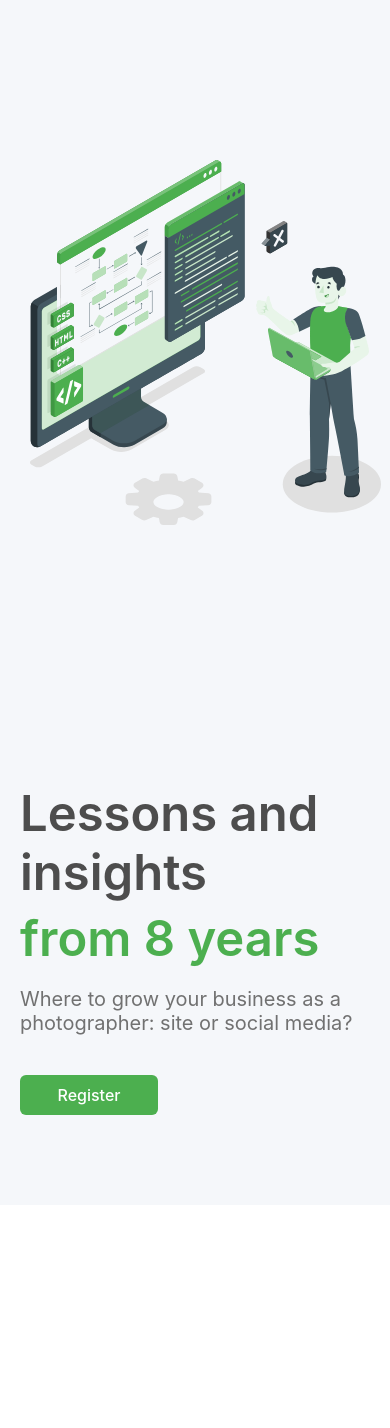
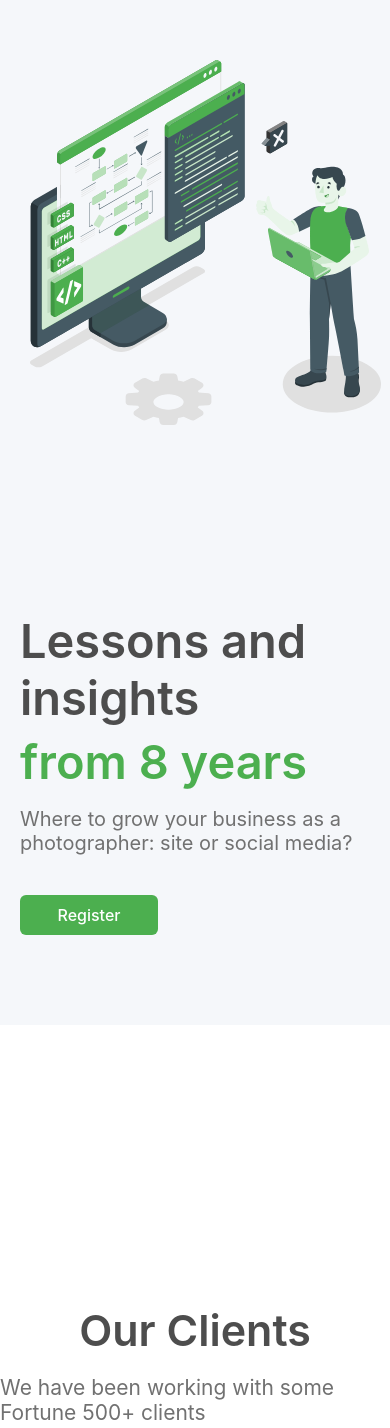
Before and after one commit to Divinegirl8/myReactAssignment, a React (Create React App) app: page / in a window 390 px wide. Shown: the part 140-1568 px from the top of the page. Built offline with nearby package versions, Linux system fonts and the light colour scheme.

Commit message:
first commit

```diff
--- a/src/features/Home/Hero/index.module.css
+++ b/src/features/Home/Hero/index.module.css
@@ -116,7 +116,7 @@ margin-left: 250px;
         display: block;
         width: 90%;
         padding-left: 30px;
-        padding-top: 300px;
+        padding-top: 200px;
     }
     .hero_img{
         display: none;
@@ -138,7 +138,7 @@ margin-left: 250px;
 
     .lesson{
         padding-top: 120px;
-        font-size: 49px;
+        font-size: 47px;
     }
 
 
@@ -147,7 +147,7 @@ margin-left: 250px;
     }
 
     .ins{
-        margin-top:90px;
+        margin-top:20px;
         margin-bottom:90px;
         font-size: 20px;
         margin-left: 20px;
```
